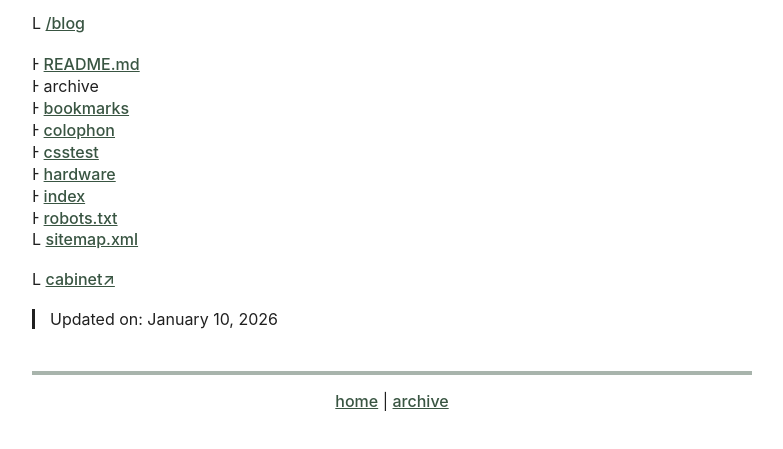
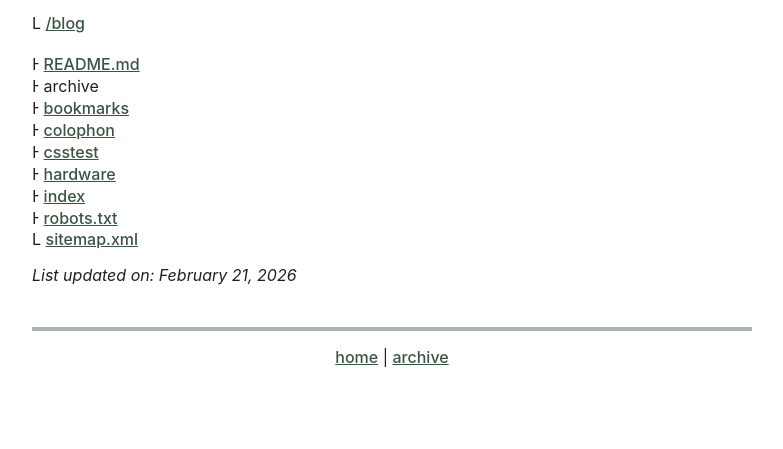
Before and after one commit to seeergiofdez/sergio, a website: page archive.html in a window 1280 px wide. Shown: the part 207-656 px from the top of the page, without its empty margins (248-1031 px from the left). Drawn offline with Linux system fonts and the light colour scheme.

Commit message:
archive: Remove cabinet
Signed-off-by: Sergio Fdez <sergio@bbjprojek.org>

```diff
--- a/archive.html
+++ b/archive.html
@@ -39,13 +39,7 @@
   <a>Ͱ </a><a href="/robots.txt">robots.txt</a><br>
   <a>L </a><a href="/sitemap.xml">sitemap.xml</a><br>
 
-  <br>
-
-  <a>L </a><a target="_blank" href="https://cabinet.bbjprojek.org/">cabinet↗</a><br>
-
-  <br>
-
-  <blockquote>Updated on: January 10, 2026</blockquote>
+  <p><i>List updated on: February 21, 2026</i></p>
 
   <footer>
     <hr class="foot">
```
